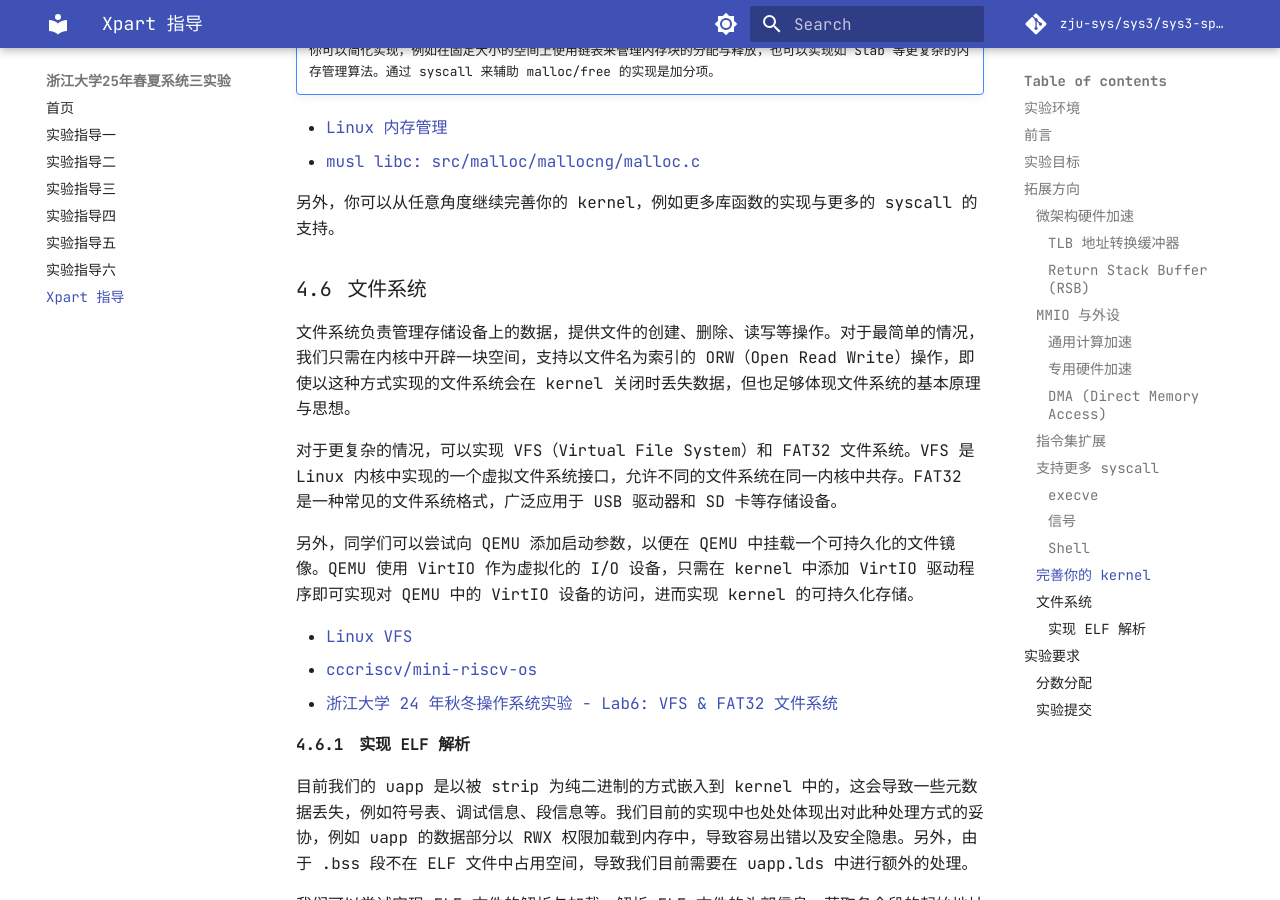
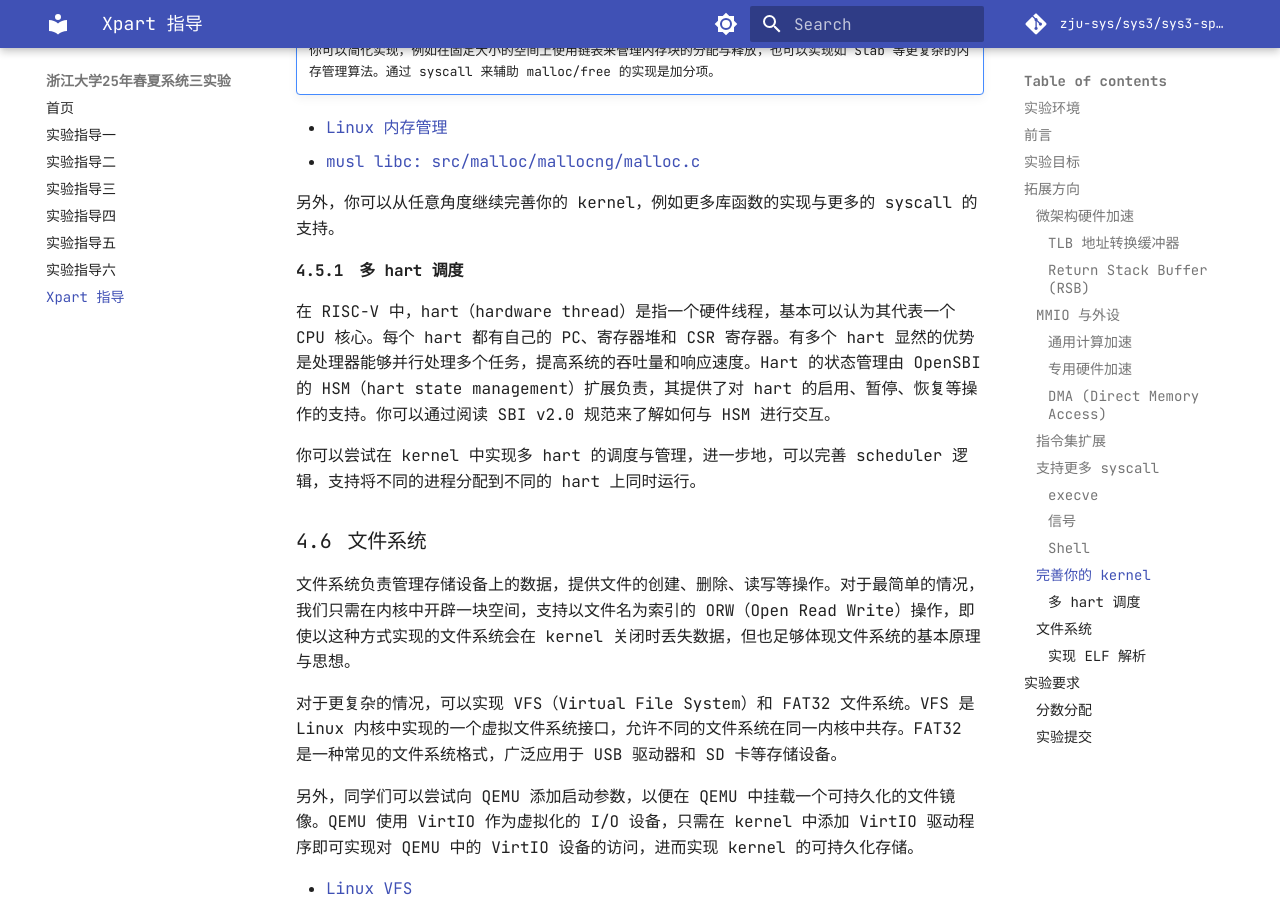
Before and after one commit to ZZC071212/computer_system, an MkDocs documentation site: the page built from docs/xpart.md, in a window 1280 px wide and 900 px high, scrolled down 5768 px. Built offline with MkDocs 1.6.1 and Material for MkDocs 9.7.7, drawn with Linux system fonts in a browser that asks for light colours; some web fonts are replaced.

Commit message:
docs(xpart): add multiharts

```diff
--- a/docs/xpart.md
+++ b/docs/xpart.md
@@ -175,6 +175,12 @@ Shell 是一个命令行界面，允许用户与操作系统进行交互。你
 
 另外，你可以从任意角度继续完善你的 kernel，例如更多库函数的实现与更多的 syscall 的支持。
 
+#### 多 hart 调度
+
+在 RISC-V 中，hart（hardware thread）是指一个硬件线程，基本可以认为其代表一个 CPU 核心。每个 hart 都有自己的 PC、寄存器堆和 CSR 寄存器。有多个 hart 显然的优势是处理器能够并行处理多个任务，提高系统的吞吐量和响应速度。Hart 的状态管理由 OpenSBI 的 HSM（hart state management）扩展负责，其提供了对 hart 的启用、暂停、恢复等操作的支持。你可以通过阅读 SBI v2.0 规范来了解如何与 HSM 进行交互。
+
+你可以尝试在 kernel 中实现多 hart 的调度与管理，进一步地，可以完善 scheduler 逻辑，支持将不同的进程分配到不同的 hart 上同时运行。
+
 ### 文件系统
 
 文件系统负责管理存储设备上的数据，提供文件的创建、删除、读写等操作。对于最简单的情况，我们只需在内核中开辟一块空间，支持以文件名为索引的 ORW（Open Read Write）操作，即使以这种方式实现的文件系统会在 kernel 关闭时丢失数据，但也足够体现文件系统的基本原理与思想。
```
